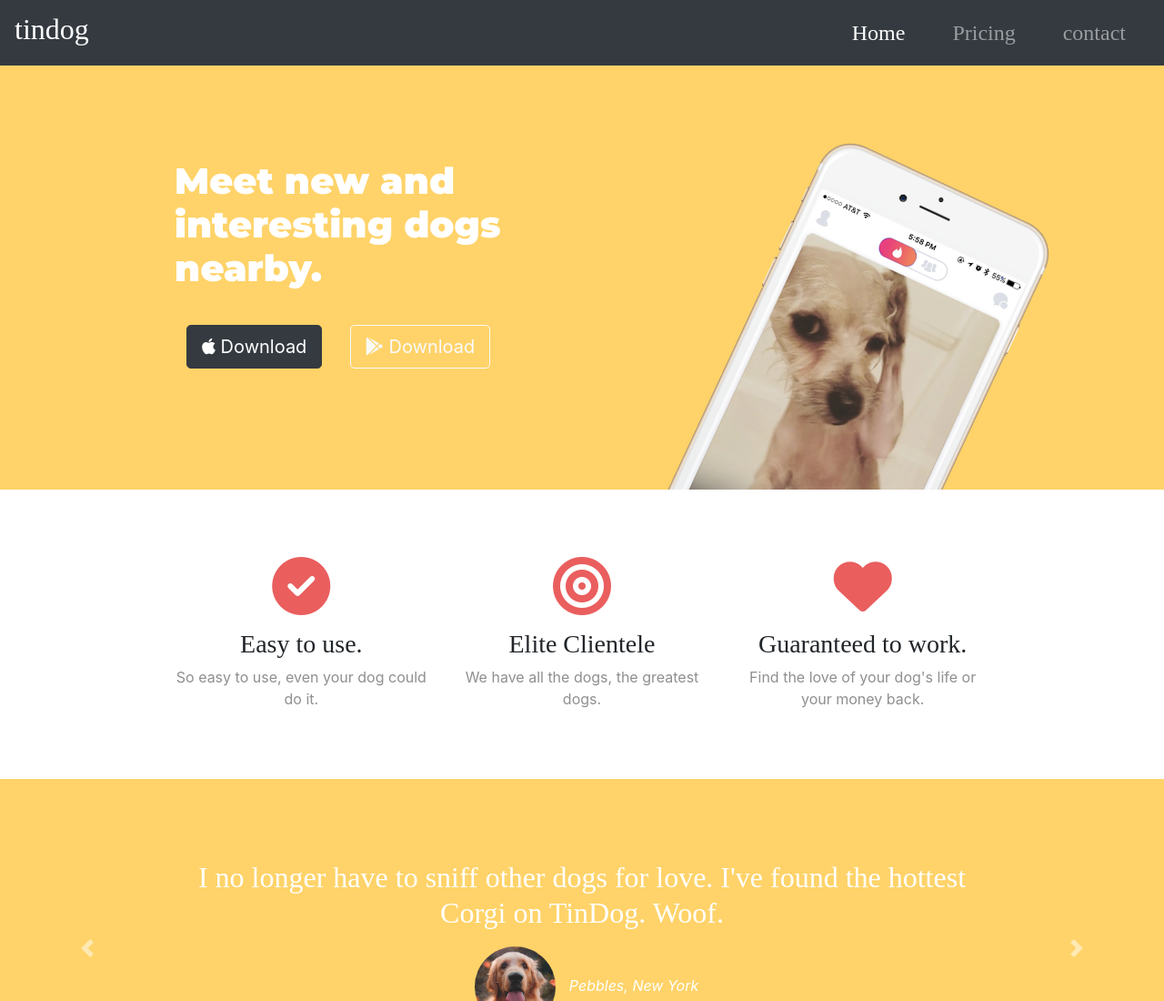
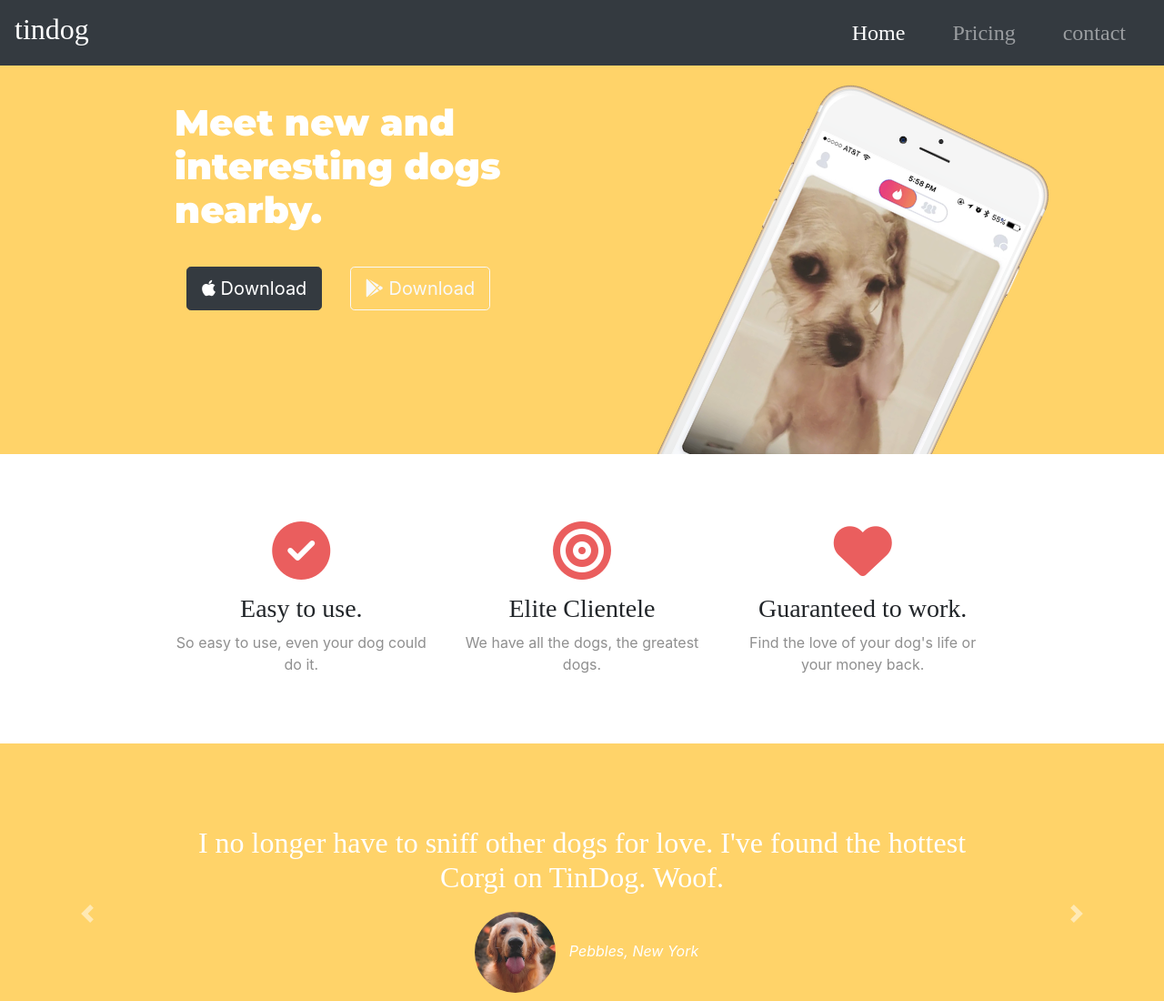
Before and after one commit to Yasmine-hub/yasmine, a plain HTML site: page index.html in a window 1280 px wide. Shown: the top 1100 px of the page at 91% size. Drawn offline with nearby package versions, Linux system fonts and the light colour scheme.

Commit message:
Update styles.css

```diff
--- a/css/styles.css
+++ b/css/styles.css
@@ -22,7 +22,7 @@
 }
 
 .Container-fluid{
-  padding: 8% 15%;
+  padding: 3% 15% 10%;
 }
 
 .navbar-brand{
```
